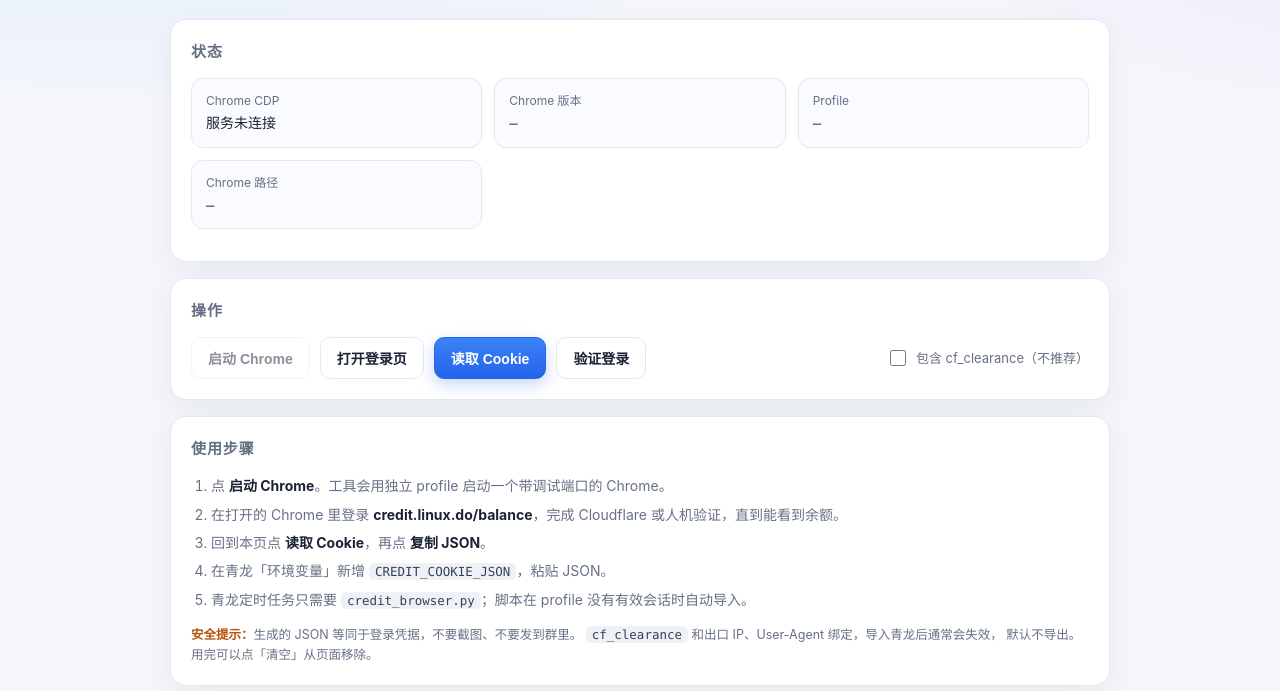
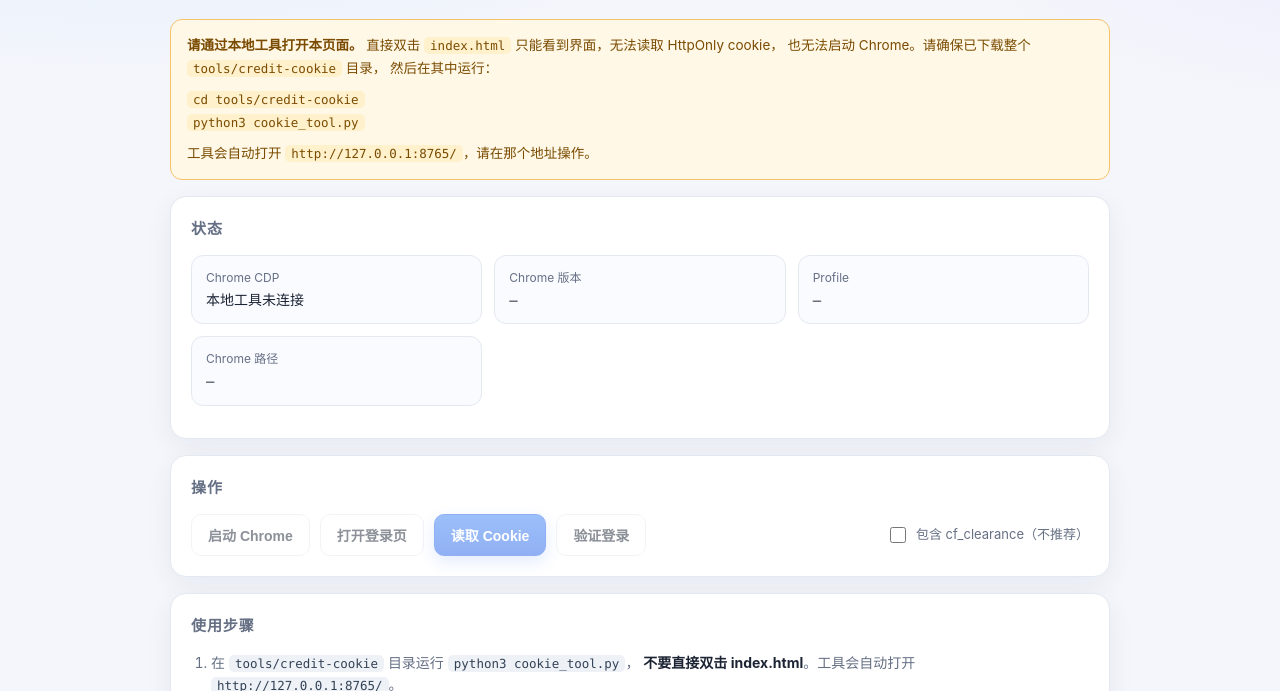
Before and after one commit to rabbit-juice-ai/QinglongScripts, a plain HTML site: page tools/credit-cookie/index.html in a window 1280 px wide. Shown: the part 109-800 px from the top of the page. Drawn offline with Linux system fonts and the light colour scheme; no server answers.

Commit message:
Make the cookie tool usable without opening index.html directly
Opening index.html via file:// cannot read HttpOnly cookies or launch
Chrome, so the page now shows a clear banner with the helper command
instead of a silently disabled button. Add start.command / start.bat
for double-click launch on macOS and Windows, and document the flow.

Co-Authored-By: Claude Code <noreply@anthropic.com>

```diff
--- a/tools/credit-cookie/index.html
+++ b/tools/credit-cookie/index.html
@@ -1,4 +1,10 @@
 <!doctype html>
+<!--
+  不要直接双击本文件！
+  浏览器不允许普通网页读取 HttpOnly cookie，也不允许网页启动 Chrome。
+  请在当前目录运行：python3 cookie_tool.py
+  工具会自动打开 http://127.0.0.1:8765/。
+-->
 <html lang="zh-CN">
 <head>
 <meta charset="utf-8">
@@ -38,6 +44,21 @@
   header { margin-bottom: 22px; }
   h1 { margin: 0 0 6px; font-size: 26px; letter-spacing: -0.02em; }
   .sub { color: var(--muted); font-size: 14px; }
+  .banner {
+    display: none;
+    margin-bottom: 16px;
+    padding: 14px 16px;
+    border: 1px solid #f5c26b;
+    border-radius: 12px;
+    background: #fff8e6;
+    color: #7a4b00;
+    font-size: 13.5px;
+    line-height: 1.7;
+  }
+  .banner.show { display: block; }
+  .banner b { color: #7a4b00; }
+  .banner code { background: #fff1cc; color: #7a4b00; }
+  .banner-cmd { margin: 8px 0; }
   .card {
     background: var(--card);
     border: 1px solid var(--line);
@@ -240,6 +261,18 @@
     </div>
   </header>
 
+  <div class="banner" id="banner">
+    <b>请通过本地工具打开本页面。</b>
+    直接双击 <code>index.html</code> 只能看到界面，无法读取 HttpOnly cookie，
+    也无法启动 Chrome。请确保已下载整个 <code>tools/credit-cookie</code> 目录，
+    然后在其中运行：
+    <div class="banner-cmd">
+      <code>cd tools/credit-cookie</code><br>
+      <code>python3 cookie_tool.py</code>
+    </div>
+    工具会自动打开 <code>http://127.0.0.1:8765/</code>，请在那个地址操作。
+  </div>
+
   <section class="card">
     <h2>状态</h2>
     <div class="status-grid">
@@ -305,6 +338,9 @@
   <section class="card">
     <h2>使用步骤</h2>
     <ol class="steps">
+      <li>在 <code>tools/credit-cookie</code> 目录运行 <code>python3 cookie_tool.py</code>，
+        <b>不要直接双击 index.html</b>。工具会自动打开
+        <code>http://127.0.0.1:8765/</code>。</li>
       <li>点 <b>启动 Chrome</b>。工具会用独立 profile 启动一个带调试端口的 Chrome。</li>
       <li>在打开的 Chrome 里登录 <b>credit.linux.do/balance</b>，完成 Cloudflare
         或人机验证，直到能看到余额。</li>
@@ -379,7 +415,14 @@
     return el;
   }
 
+  function showBanner() { $("banner").classList.add("show"); }
+  function hideBanner() { $("banner").classList.remove("show"); }
+
   function renderStatus(data) {
+    hideBanner();
+    ["btn-open", "btn-read", "btn-check"].forEach((id) => {
+      $(id).disabled = state.busy;
+    });
     const dot = $("cdp-state");
     dot.textContent = "";
     dot.appendChild(text("span", "dot " + (data.cdp ? "on" : "off")));
@@ -406,8 +449,11 @@
     try {
       renderStatus(await api("/api/status"));
     } catch (err) {
-      $("cdp-state").textContent = "服务未连接";
-      $("btn-launch").disabled = true;
+      showBanner();
+      $("cdp-state").textContent = "本地工具未连接";
+      ["btn-launch", "btn-open", "btn-read", "btn-check"].forEach((id) => {
+        $(id).disabled = true;
+      });
     }
   }
 
@@ -573,8 +619,16 @@
     toast("已从页面清空");
   });
 
-  refreshStatus();
-  setInterval(refreshStatus, 10000);
+  if (location.protocol === "file:") {
+    showBanner();
+    $("cdp-state").textContent = "请先运行 cookie_tool.py";
+    ["btn-launch", "btn-open", "btn-read", "btn-check"].forEach((id) => {
+      $(id).disabled = true;
+    });
+  } else {
+    refreshStatus();
+    setInterval(refreshStatus, 10000);
+  }
 })();
 </script>
 </body>
```
Also changed, not shown: 5 other files.
